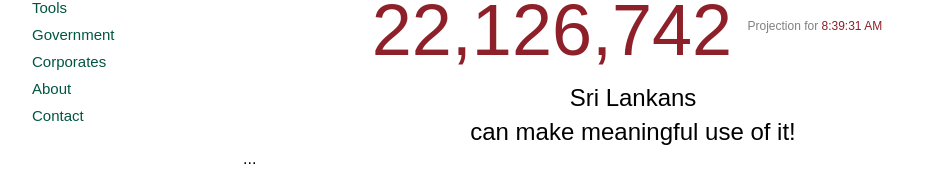
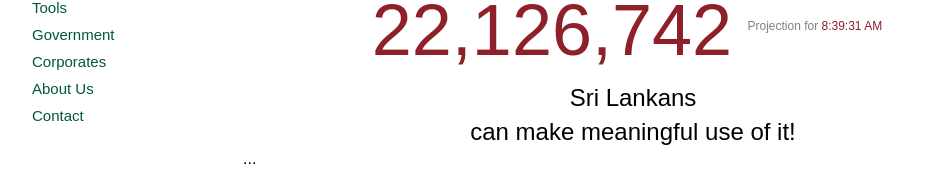
Before and after one commit to nuuuwan/datafoundation_lk, a React (Create React App) app: page / in a window 1280 px wide. Shown: the part 123-293 px from the top of the page, without its empty margins (7-952 px from the left). Built offline with nearby package versions, Linux system fonts and the light colour scheme; no server answers.

Commit message:
Make menu label independent of url

```diff
--- a/src/nonstate/atoms/MenuItem.js
+++ b/src/nonstate/atoms/MenuItem.js
@@ -2,16 +2,15 @@ import {Link, useLocation} from "react-router-dom";
 import './MenuItem.css';
 
 export default function MenuItem(props) {
-  const {label} = props;
-  const urlPart = label.toLowerCase();
+  const {label, url} = props;
   const pathname = useLocation().pathname;
-  const isSelected = pathname.includes(urlPart);
+  const isSelected = pathname.includes(url);
 
   let className = 'div-menu-item '
     + (isSelected ? 'div-menu-item-selected' : '');
   return (
     <div className={className}>
-      <Link to={`/${urlPart}`} >
+      <Link to={url} >
         {label}
       </Link>
     </div>
--- a/src/nonstate/molecules/Menu.js
+++ b/src/nonstate/molecules/Menu.js
@@ -1,18 +1,31 @@
 import MenuItem from 'nonstate/atoms/MenuItem.js';
 import './Menu.css';
+
+const MENU_INFOS = [
+  {label: 'Home'},
+  {label: 'News'},
+  {label: 'Downloads'},
+  {label: 'Tools'},
+  {label: 'Government'},
+  {label: 'Corporates'},
+  {label: 'About Us', url: '/about'},
+  {label: 'Contact'},
+]
 
 
 export default function Menu(props) {
   return (
-    <div className="div-menu">
-      <MenuItem label="Home" />
-      <MenuItem label="News" />
-      <MenuItem label="Downloads" />
-      <MenuItem label="Tools" />
-      <MenuItem label="Government" />
-      <MenuItem label="Corporates" />
-      <MenuItem label="About" />
-      <MenuItem label="Contact" />
+    <div className='div-menu'>
+      {MENU_INFOS.map(
+        function(info, i) {
+          let {label, url} = info;
+          if (!url) {
+            url = `/${label.toLowerCase()}`
+          }
+          const key = `menu-item-${i}-${label}`
+          return <MenuItem key={key} label={label} url={url} />;
+        }
+      )}
     </div>
   )
 }
```
